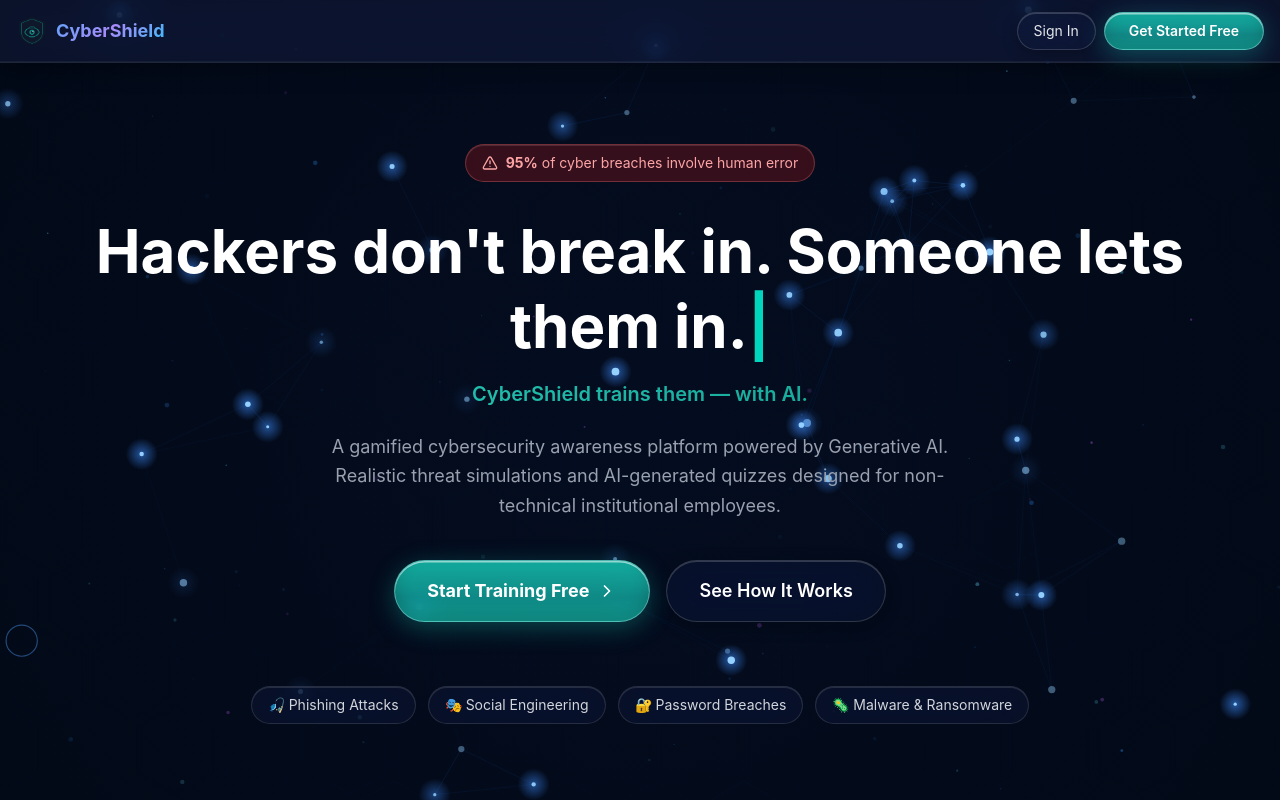
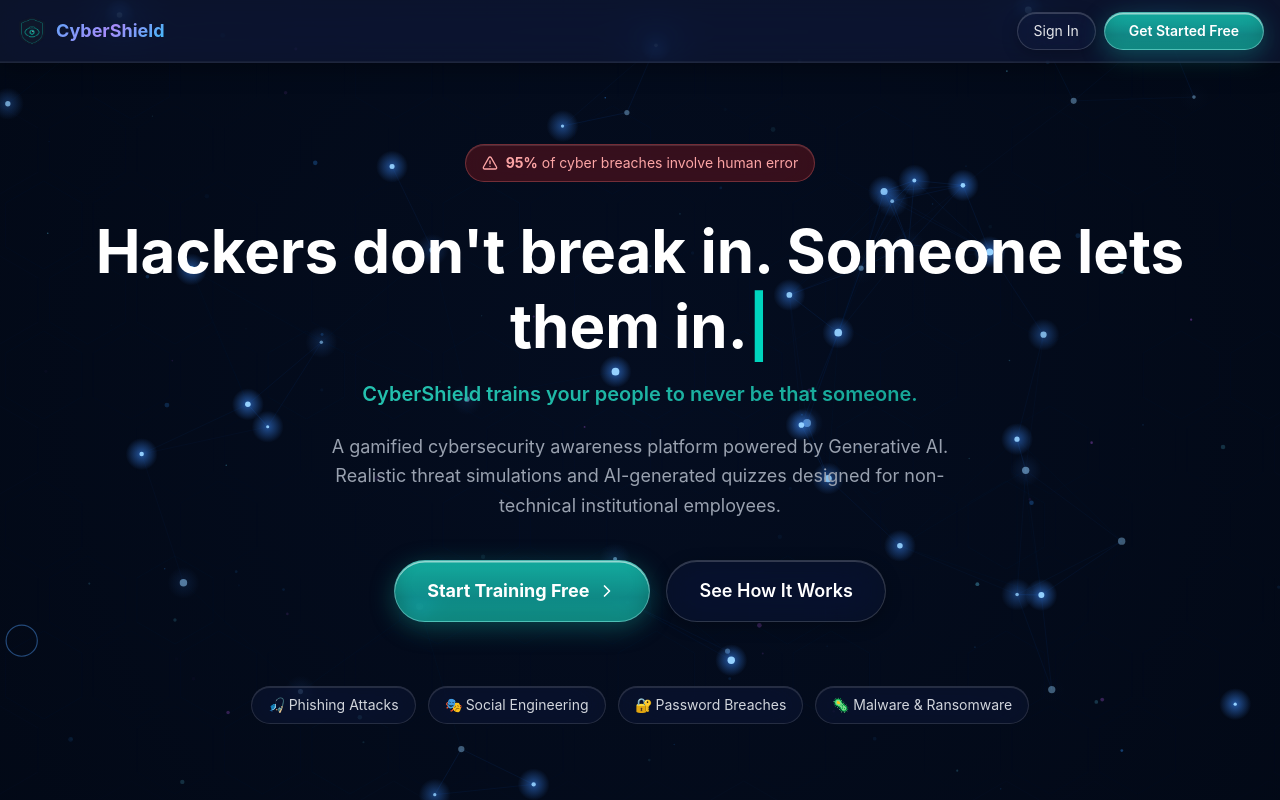
Before and after one commit to thywill123/cybershield, a React (Vite) app: page / in a window 1280 px wide. Shown: the top 800 px of the page. Built offline with nearby package versions, Linux system fonts and the light colour scheme; no server answers.

Commit message:
Fix subheadline pronoun ambiguity after headline

```diff
--- a/src/pages/Landing.jsx
+++ b/src/pages/Landing.jsx
@@ -168,7 +168,7 @@ export default function Landing() {
 
         <p className="text-xl font-semibold mb-6"
           style={{ background: 'linear-gradient(135deg,#2dd4bf,#0d9488)', WebkitBackgroundClip: 'text', WebkitTextFillColor: 'transparent' }}>
-          CyberShield trains them — with AI.
+          CyberShield trains your people to never be that someone.
         </p>
 
         <p className="text-gray-400 text-lg max-w-2xl mx-auto mb-10 leading-relaxed">
```
